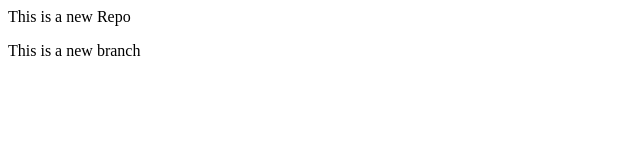
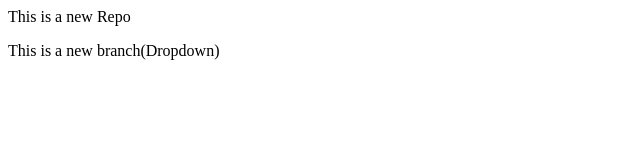
Before and after one commit to bittumakhal87/localRepo, a plain HTML site: page index.html in a window 1280 px wide. Shown: the full height of the page, 0-640 px from the left. Drawn offline with Linux system fonts and the light colour scheme.

```diff
--- a/index.html
+++ b/index.html
@@ -1,2 +1,2 @@
 <p>This is a new Repo</p>
-<p>This is a new branch</p>
+<p>This is a new branch(Dropdown)</p>
```
